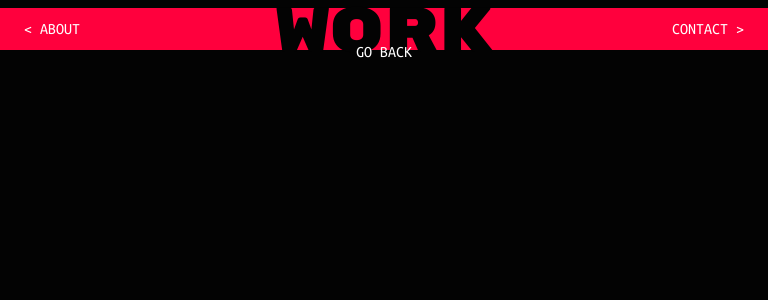
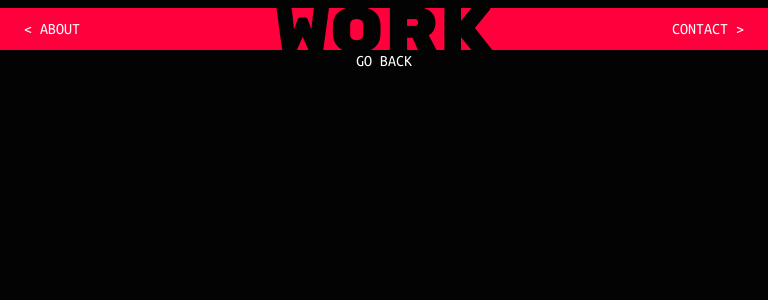
Before and after one commit to jamilettel/portfolio, a Next.js app: page /work in a window 768 px wide. Shown: the top 300 px of the page. Built offline with nearby package versions, Linux system fonts and the light colour scheme.

Commit message:
:bug: fix GO BACK button position

```diff
--- a/src/components/page-header/PageHeader.scss
+++ b/src/components/page-header/PageHeader.scss
@@ -89,6 +89,10 @@
 
     color: white;
     text-decoration: none;
+
+    @media (max-width: 900px) and (min-width: 601px) {
+      top: 120%;
+    }
   }
 }
 
```
